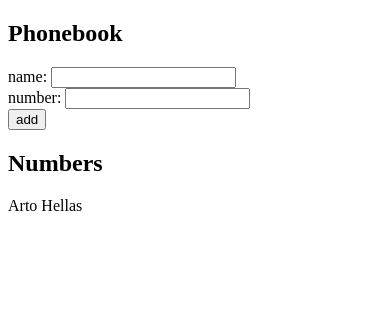
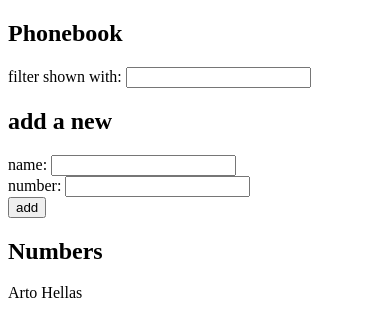
Before and after one commit to pedroar82/full-stack-open, a React (Vite) app in the folder part2/phonebook/: page / in a window 390 px wide. Shown: the top 336 px of the page. Built offline with nearby package versions, Linux system fonts and the light colour scheme.

Commit message:
Solution to Exercise 2.9: The Phonebook Step 4

```diff
--- a/part2/phonebook/src/App.jsx
+++ b/part2/phonebook/src/App.jsx
@@ -6,6 +6,8 @@ const App = () => {
   ])
   const [newName, setNewName] = useState('')
   const [newNumber, setNewNumber] = useState('')
+  const [newSearch, setNewSearch] = useState('')
+
 
   const addName = (event) => {
     if (persons.find(name => name.name === newName)) {
@@ -31,9 +33,18 @@ const App = () => {
     setNewNumber(event.target.value)
   }
 
+  const handleSearchChange = (event) => {
+    setNewSearch(event.target.value)
+  }
+
   return (
     <div>
       <h2>Phonebook</h2>
+      <div>
+        filter shown with: <input value={newSearch}
+          onChange={handleSearchChange} />
+      </div>
+      <h2>add a new</h2>
       <form onSubmit={addName}>
         <div>
           name: <input value={newName}
@@ -46,9 +57,11 @@ const App = () => {
         </div>
       </form>
       <h2>Numbers</h2>
-      {persons.map(name =>
-        <p key={name.id} style={{ margin: 0 }}>{name.name} {name.number}</p>
-      )}
+      {persons.filter(name =>
+        (newSearch) === '' ? true : name.name.toLowerCase().indexOf(newSearch.toLowerCase()) >= 0)
+        .map(name =>
+          <p key={name.id} style={{ margin: 0 }}>{name.name} {name.number}</p>
+        )}
     </div >
   )
 }
```
